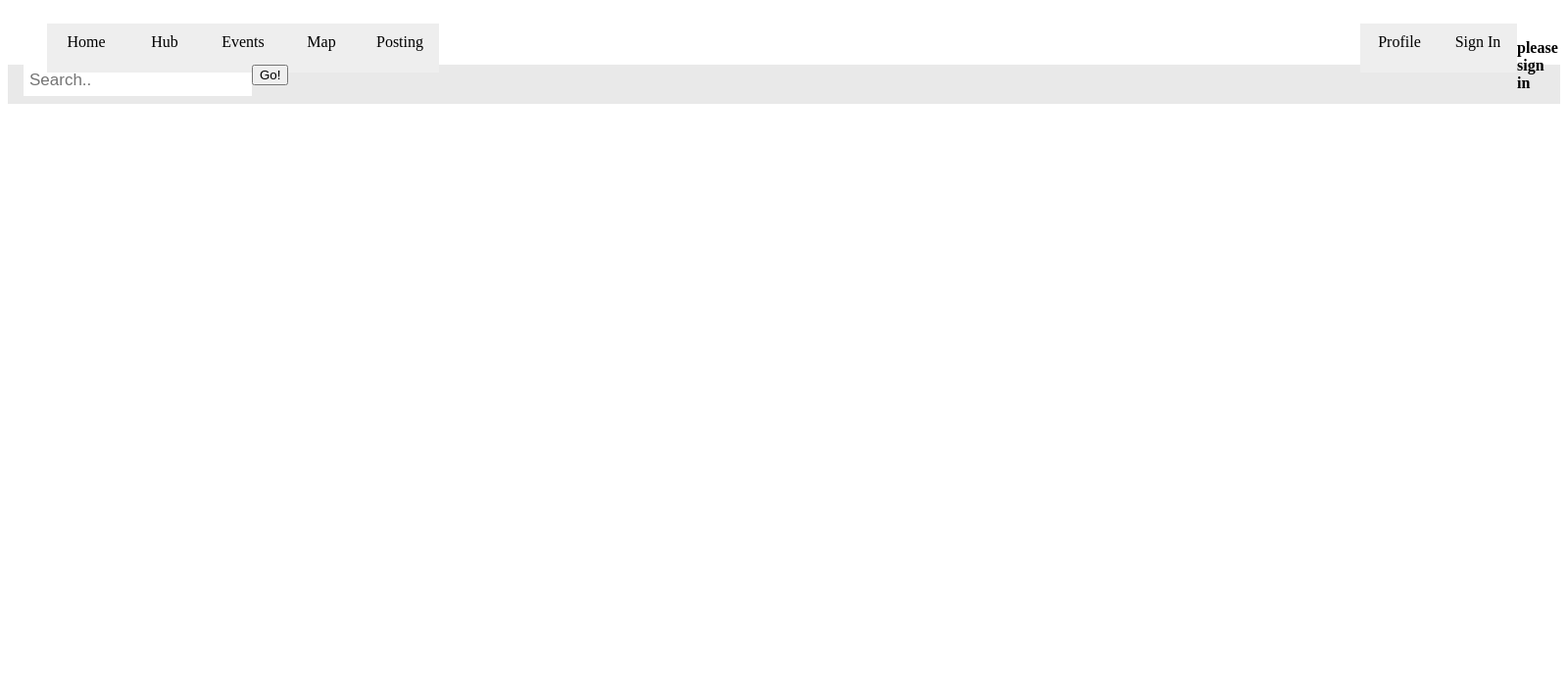
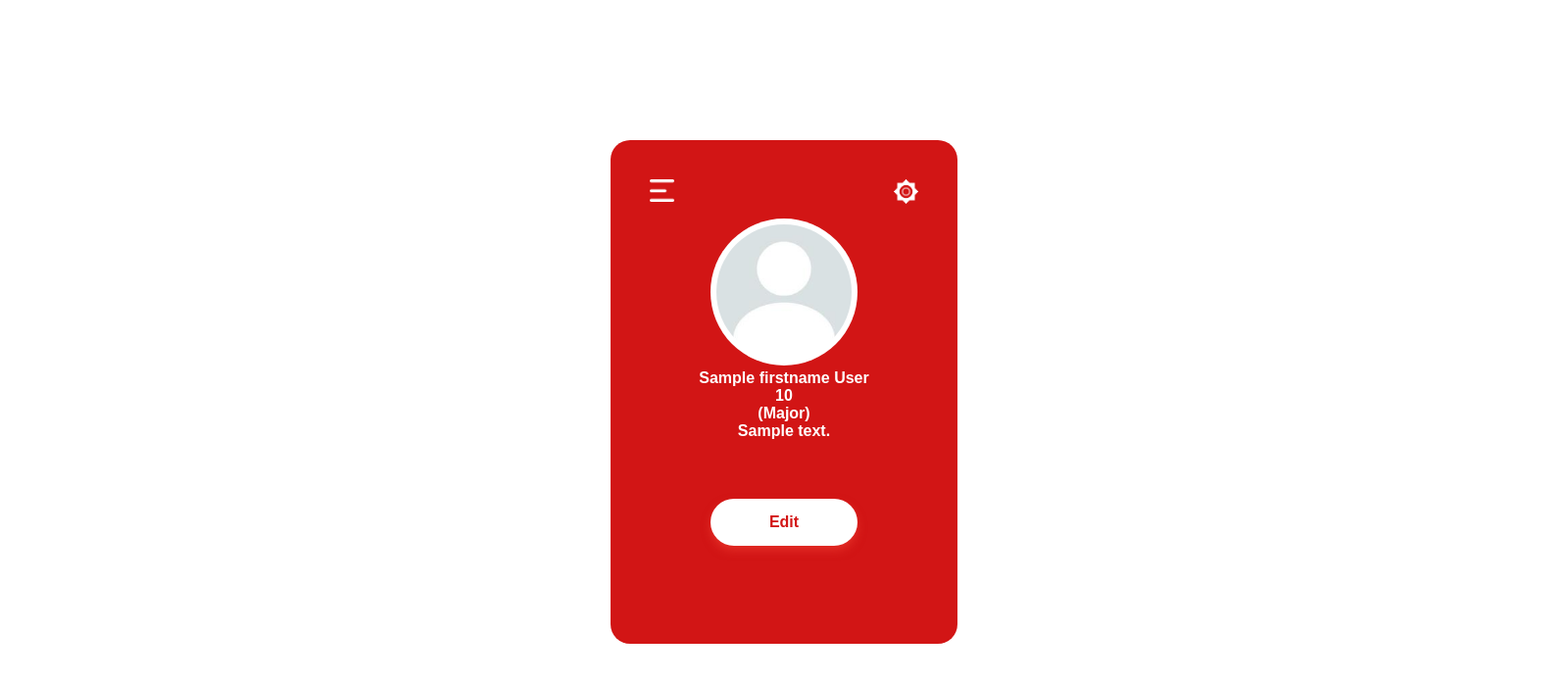
Before and after one commit to abbyezrre/CS4800-Project, a Flask app: page /profile in a window 1600 px wide. Shown: the top 696 px of the page at 98% size. Run offline with Flask 3, Linux system fonts and the light colour scheme; the visitor is signed in with stand-in values (Sample User, id 1); a database or web service that is not in the repository returns one stand-in record (values such as "Sample title").

Commit message:
changed profile function to seperate class

```diff
--- a/app.py
+++ b/app.py
@@ -2,6 +2,7 @@
 from flask import Flask, render_template, redirect, url_for, request, session
 from user import *
 from map import *
+from uProfile import *
 from Database.StoringUserInfo import *
 from Database.pullingUserInfo import *
 from search import *
@@ -25,9 +26,10 @@ def home():
 def login():
     error = None
     user= None
+    global username
     if request.method == 'POST':
-        #made username variable global - Elvin
-        global username
+
+
         #pulling info from html input
         username = request.form.get("username")
         password = request.form.get("password")
@@ -147,21 +149,38 @@ def posting():
 # profile function - Elvin
 @app.route('/profile', methods=['GET', 'POST'])
 def profile():
-    #pulls user info from database
-    dbase = pullingUserInfo()
+    username =session.get("username")
 
-    #so far updates user profile from datatbase, will work on edit function
-    try :
 
-        f = dbase.get_fullname(username)
-        b = dbase.get_bio(username)
-        update = render_template('profile.html', fullname = f, bio = b)
-        #TO DO: still need to add image and major maybe?
-        return update
-    except:
-        #throws error if not signed in
+    error = None
+    fullname = None
+    age = None
+    major = None
+    bio = None
 
-        return render_template('home.html', error = "please sign in")
+    #creates profile class
+    user = Profile(username)
+
+
+    if username is not None:
+
+        user.displayFullname(username)
+        fullname = user.fullname
+
+        user.displayAge(username)
+        age = user.age
+
+        #user.displayMajor(username) - will add later
+        user.displayBio(username)
+        bio = user.bio
+
+        return render_template('profile.html', fullname = fullname, age = age, bio = bio)
+
+    else:
+        user.check_sign_in()
+        error = user.error
+
+        return render_template('home.html', error = error)
 
 #  # map page - Abigail
 #  # connects to map controller and the html
--- a/login.py
+++ b/login.py
@@ -21,7 +21,3 @@ class loginPage:
                 self.error = 'Invalid Password. Please try again.'
         else:
             self.error = 'Invalid Username. Please try again.'
-
-    #for passing args to profile - Elvin
-    def forProfile():
-        return userInputUsername
--- a/templates/home.html
+++ b/templates/home.html
@@ -29,7 +29,7 @@
                     <li><a href="/signin" class="button">Sign In</a></li>
                 {% endif%}
 
-                <p><strong>{{error}}</strong></p> <!--For profile function - Elvin-->
+                <p><strong>Error:</strong></p> {{error}} <!--For profile function - Elvin-->
             </ul>
 
         </nav>
--- a/templates/profile.html
+++ b/templates/profile.html
@@ -15,7 +15,8 @@
             <img src="static/img/setting.png" class="setting-icon">
             <img src="static/img/blank-profile.png" class="profile-pic">
             <p><strong>{{fullname}}</strong></p>
-            <p><strong>Major</strong></p>
+            <p><strong>{{age}}</strong></p>
+            <p><strong>(Major)</strong></p>
             <p><strong>{{bio}}</strong></p>
 
             <div class="social media">
--- /dev/null
+++ b/uProfile.py
@@ -0,0 +1,37 @@
+#Elvin
+
+from login import *
+from Database.StoringUserInfo import *
+from Database.pullingUserInfo import *
+
+class Profile:
+
+  def __init__(self, username):
+        self.dbase = pullingUserInfo()
+        self.username = username
+        self.error = None
+        self.fullname = None
+        self.age = None
+        #self.major = major
+        self.bio = None
+
+  def displayFullname(self, username):
+
+
+     self.fullname = self.dbase.get_fullname(username)
+
+  def displayAge(self, username):
+      #username = 'reydub'
+      self.age = self.dbase.get_age(username)
+
+
+  #def displayMajor(self):
+
+
+  def displayBio(self, username):
+
+   self.bio = self.dbase.get_bio(username)
+
+  def check_sign_in(self):
+
+     self.error = 'Please sign in'
```
